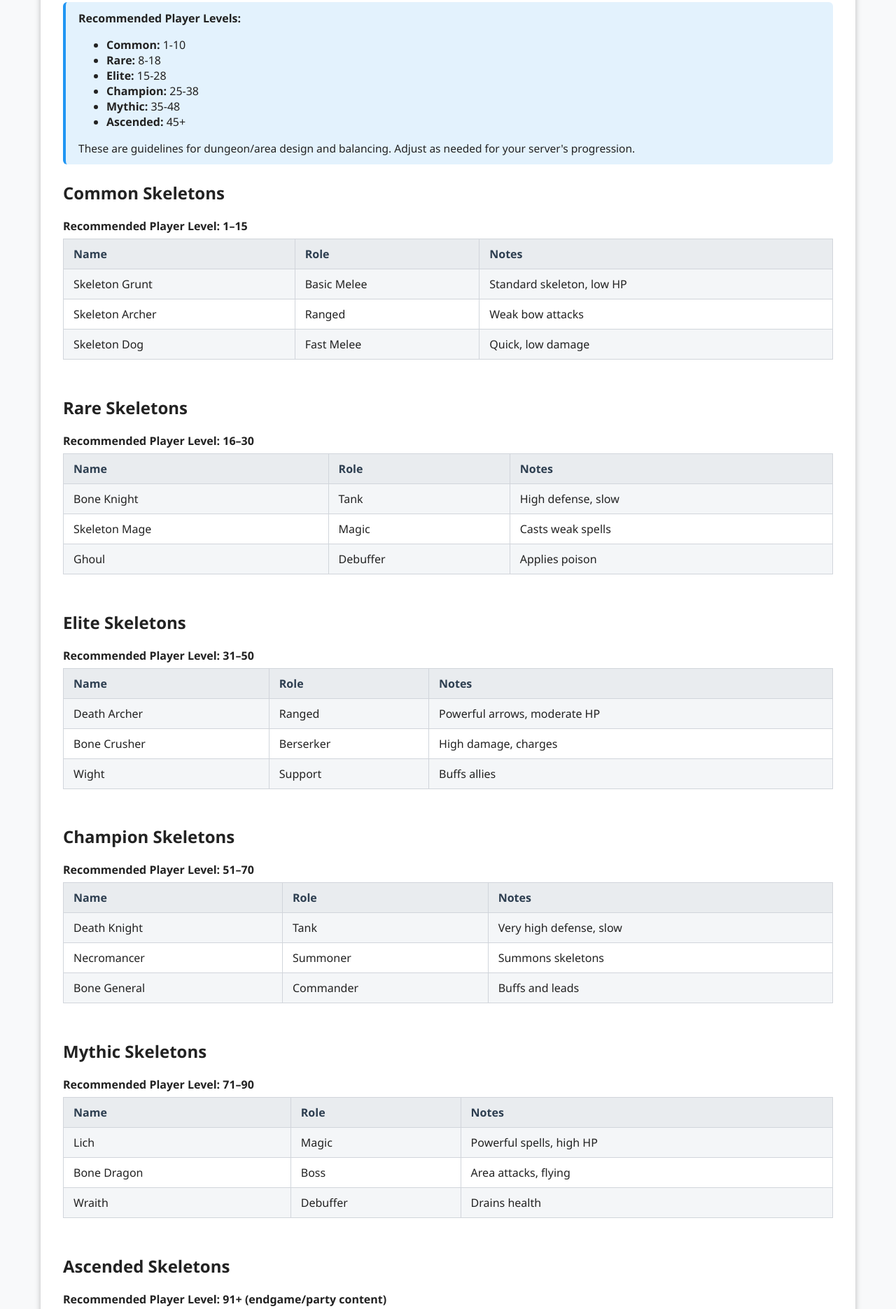
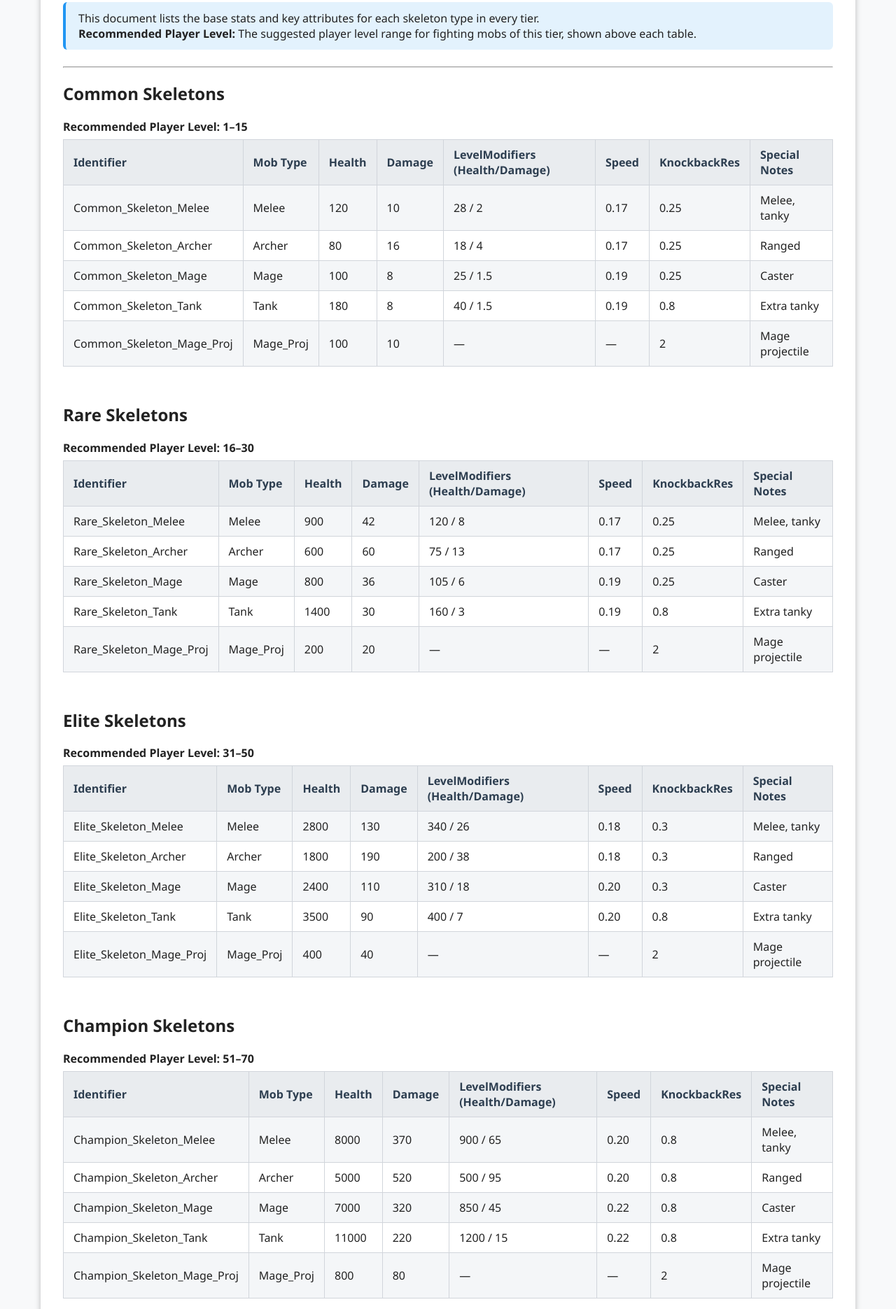
Before and after one commit to rti4-minecraft-resourcepacks/s4-mob-info, a plain HTML site: page Tiered_Skeletons_Reference.html in a window 1280 px wide. Shown: the part 227-2098 px from the top of the page at 70% size. Drawn offline with Linux system fonts and the light colour scheme.

Commit message:
Add files via upload

```diff
--- a/Tiered_Skeletons_Reference.html
+++ b/Tiered_Skeletons_Reference.html
@@ -17,26 +17,21 @@
     </nav>
     <h1>Tiered Skeletons Reference</h1>
     <div class="note">
-      <strong>Recommended Player Levels:</strong><br>
-      <ul>
-        <li><b>Common:</b> 1-10</li>
-        <li><b>Rare:</b> 8-18</li>
-        <li><b>Elite:</b> 15-28</li>
-        <li><b>Champion:</b> 25-38</li>
-        <li><b>Mythic:</b> 35-48</li>
-        <li><b>Ascended:</b> 45+</li>
-      </ul>
-      <span style="font-size:0.97em;">These are guidelines for dungeon/area design and balancing. Adjust as needed for your server's progression.</span>
+      This document lists the base stats and key attributes for each skeleton type in every tier.<br>
+      <b>Recommended Player Level:</b> The suggested player level range for fighting mobs of this tier, shown above each table.
     </div>
+    <hr>
     <div class="section">
       <h2>Common Skeletons</h2>
       <strong class="rec-player-level">Recommended Player Level: 1–15</strong>
       <div class="table-responsive">
         <table class="main-table">
-          <tr><th>Name</th><th>Role</th><th>Notes</th></tr>
-          <tr><td>Skeleton Grunt</td><td>Basic Melee</td><td>Standard skeleton, low HP</td></tr>
-          <tr><td>Skeleton Archer</td><td>Ranged</td><td>Weak bow attacks</td></tr>
-          <tr><td>Skeleton Dog</td><td>Fast Melee</td><td>Quick, low damage</td></tr>
+          <tr><th>Identifier</th><th>Mob Type</th><th>Health</th><th>Damage</th><th>LevelModifiers (Health/Damage)</th><th>Speed</th><th>KnockbackRes</th><th>Special Notes</th></tr>
+          <tr><td>Common_Skeleton_Melee</td><td>Melee</td><td>120</td><td>10</td><td>28 / 2</td><td>0.17</td><td>0.25</td><td>Melee, tanky</td></tr>
+          <tr><td>Common_Skeleton_Archer</td><td>Archer</td><td>80</td><td>16</td><td>18 / 4</td><td>0.17</td><td>0.25</td><td>Ranged</td></tr>
+          <tr><td>Common_Skeleton_Mage</td><td>Mage</td><td>100</td><td>8</td><td>25 / 1.5</td><td>0.19</td><td>0.25</td><td>Caster</td></tr>
+          <tr><td>Common_Skeleton_Tank</td><td>Tank</td><td>180</td><td>8</td><td>40 / 1.5</td><td>0.19</td><td>0.8</td><td>Extra tanky</td></tr>
+          <tr><td>Common_Skeleton_Mage_Proj</td><td>Mage_Proj</td><td>100</td><td>10</td><td>—</td><td>—</td><td>2</td><td>Mage projectile</td></tr>
         </table>
       </div>
     </div>
@@ -45,10 +40,12 @@
       <strong class="rec-player-level">Recommended Player Level: 16–30</strong>
       <div class="table-responsive">
         <table class="main-table">
-          <tr><th>Name</th><th>Role</th><th>Notes</th></tr>
-          <tr><td>Bone Knight</td><td>Tank</td><td>High defense, slow</td></tr>
-          <tr><td>Skeleton Mage</td><td>Magic</td><td>Casts weak spells</td></tr>
-          <tr><td>Ghoul</td><td>Debuffer</td><td>Applies poison</td></tr>
+          <tr><th>Identifier</th><th>Mob Type</th><th>Health</th><th>Damage</th><th>LevelModifiers (Health/Damage)</th><th>Speed</th><th>KnockbackRes</th><th>Special Notes</th></tr>
+          <tr><td>Rare_Skeleton_Melee</td><td>Melee</td><td>900</td><td>42</td><td>120 / 8</td><td>0.17</td><td>0.25</td><td>Melee, tanky</td></tr>
+          <tr><td>Rare_Skeleton_Archer</td><td>Archer</td><td>600</td><td>60</td><td>75 / 13</td><td>0.17</td><td>0.25</td><td>Ranged</td></tr>
+          <tr><td>Rare_Skeleton_Mage</td><td>Mage</td><td>800</td><td>36</td><td>105 / 6</td><td>0.19</td><td>0.25</td><td>Caster</td></tr>
+          <tr><td>Rare_Skeleton_Tank</td><td>Tank</td><td>1400</td><td>30</td><td>160 / 3</td><td>0.19</td><td>0.8</td><td>Extra tanky</td></tr>
+          <tr><td>Rare_Skeleton_Mage_Proj</td><td>Mage_Proj</td><td>200</td><td>20</td><td>—</td><td>—</td><td>2</td><td>Mage projectile</td></tr>
         </table>
       </div>
     </div>
@@ -57,10 +54,12 @@
       <strong class="rec-player-level">Recommended Player Level: 31–50</strong>
       <div class="table-responsive">
         <table class="main-table">
-          <tr><th>Name</th><th>Role</th><th>Notes</th></tr>
-          <tr><td>Death Archer</td><td>Ranged</td><td>Powerful arrows, moderate HP</td></tr>
-          <tr><td>Bone Crusher</td><td>Berserker</td><td>High damage, charges</td></tr>
-          <tr><td>Wight</td><td>Support</td><td>Buffs allies</td></tr>
+          <tr><th>Identifier</th><th>Mob Type</th><th>Health</th><th>Damage</th><th>LevelModifiers (Health/Damage)</th><th>Speed</th><th>KnockbackRes</th><th>Special Notes</th></tr>
+          <tr><td>Elite_Skeleton_Melee</td><td>Melee</td><td>2800</td><td>130</td><td>340 / 26</td><td>0.18</td><td>0.3</td><td>Melee, tanky</td></tr>
+          <tr><td>Elite_Skeleton_Archer</td><td>Archer</td><td>1800</td><td>190</td><td>200 / 38</td><td>0.18</td><td>0.3</td><td>Ranged</td></tr>
+          <tr><td>Elite_Skeleton_Mage</td><td>Mage</td><td>2400</td><td>110</td><td>310 / 18</td><td>0.20</td><td>0.3</td><td>Caster</td></tr>
+          <tr><td>Elite_Skeleton_Tank</td><td>Tank</td><td>3500</td><td>90</td><td>400 / 7</td><td>0.20</td><td>0.8</td><td>Extra tanky</td></tr>
+          <tr><td>Elite_Skeleton_Mage_Proj</td><td>Mage_Proj</td><td>400</td><td>40</td><td>—</td><td>—</td><td>2</td><td>Mage projectile</td></tr>
         </table>
       </div>
     </div>
@@ -69,10 +68,12 @@
       <strong class="rec-player-level">Recommended Player Level: 51–70</strong>
       <div class="table-responsive">
         <table class="main-table">
-          <tr><th>Name</th><th>Role</th><th>Notes</th></tr>
-          <tr><td>Death Knight</td><td>Tank</td><td>Very high defense, slow</td></tr>
-          <tr><td>Necromancer</td><td>Summoner</td><td>Summons skeletons</td></tr>
-          <tr><td>Bone General</td><td>Commander</td><td>Buffs and leads</td></tr>
+          <tr><th>Identifier</th><th>Mob Type</th><th>Health</th><th>Damage</th><th>LevelModifiers (Health/Damage)</th><th>Speed</th><th>KnockbackRes</th><th>Special Notes</th></tr>
+          <tr><td>Champion_Skeleton_Melee</td><td>Melee</td><td>8000</td><td>370</td><td>900 / 65</td><td>0.20</td><td>0.8</td><td>Melee, tanky</td></tr>
+          <tr><td>Champion_Skeleton_Archer</td><td>Archer</td><td>5000</td><td>520</td><td>500 / 95</td><td>0.20</td><td>0.8</td><td>Ranged</td></tr>
+          <tr><td>Champion_Skeleton_Mage</td><td>Mage</td><td>7000</td><td>320</td><td>850 / 45</td><td>0.22</td><td>0.8</td><td>Caster</td></tr>
+          <tr><td>Champion_Skeleton_Tank</td><td>Tank</td><td>11000</td><td>220</td><td>1200 / 15</td><td>0.22</td><td>0.8</td><td>Extra tanky</td></tr>
+          <tr><td>Champion_Skeleton_Mage_Proj</td><td>Mage_Proj</td><td>800</td><td>80</td><td>—</td><td>—</td><td>2</td><td>Mage projectile</td></tr>
         </table>
       </div>
     </div>
@@ -81,10 +82,12 @@
       <strong class="rec-player-level">Recommended Player Level: 71–90</strong>
       <div class="table-responsive">
         <table class="main-table">
-          <tr><th>Name</th><th>Role</th><th>Notes</th></tr>
-          <tr><td>Lich</td><td>Magic</td><td>Powerful spells, high HP</td></tr>
-          <tr><td>Bone Dragon</td><td>Boss</td><td>Area attacks, flying</td></tr>
-          <tr><td>Wraith</td><td>Debuffer</td><td>Drains health</td></tr>
+          <tr><th>Identifier</th><th>Mob Type</th><th>Health</th><th>Damage</th><th>LevelModifiers (Health/Damage)</th><th>Speed</th><th>KnockbackRes</th><th>Special Notes</th></tr>
+          <tr><td>Mythic_Skeleton_Melee</td><td>Melee</td><td>22000</td><td>1100</td><td>2200 / 170</td><td>0.22</td><td>1.0</td><td>Melee, tanky</td></tr>
+          <tr><td>Mythic_Skeleton_Archer</td><td>Archer</td><td>15000</td><td>1600</td><td>1300 / 250</td><td>0.22</td><td>1.0</td><td>Ranged</td></tr>
+          <tr><td>Mythic_Skeleton_Mage</td><td>Mage</td><td>20000</td><td>950</td><td>2000 / 120</td><td>0.24</td><td>1.0</td><td>Caster</td></tr>
+          <tr><td>Mythic_Skeleton_Tank</td><td>Tank</td><td>30000</td><td>700</td><td>3000 / 40</td><td>0.24</td><td>1.0</td><td>Extra tanky</td></tr>
+          <tr><td>Mythic_Skeleton_Mage_Proj</td><td>Mage_Proj</td><td>1600</td><td>160</td><td>—</td><td>—</td><td>2</td><td>Mage projectile</td></tr>
         </table>
       </div>
     </div>
@@ -93,13 +96,26 @@
       <strong class="rec-player-level">Recommended Player Level: 91+ (endgame/party content)</strong>
       <div class="table-responsive">
         <table class="main-table">
-          <tr><th>Name</th><th>Role</th><th>Notes</th></tr>
-          <tr><td>Deathlord</td><td>Boss</td><td>Extremely high stats</td></tr>
-          <tr><td>Phylactery Lich</td><td>Magic</td><td>Immortal unless phylactery destroyed</td></tr>
-          <tr><td>Bone Colossus</td><td>Tank</td><td>Massive HP, slow</td></tr>
+          <tr><th>Identifier</th><th>Mob Type</th><th>Health</th><th>Damage</th><th>LevelModifiers (Health/Damage)</th><th>Speed</th><th>KnockbackRes</th><th>Special Notes</th></tr>
+          <tr><td>Ascended_Skeleton_Melee</td><td>Melee</td><td>65000</td><td>3200</td><td>6000 / 450</td><td>0.25</td><td>1.0</td><td>Melee, tanky</td></tr>
+          <tr><td>Ascended_Skeleton_Archer</td><td>Archer</td><td>45000</td><td>4500</td><td>3500 / 700</td><td>0.25</td><td>1.0</td><td>Ranged</td></tr>
+          <tr><td>Ascended_Skeleton_Mage</td><td>Mage</td><td>60000</td><td>2800</td><td>5700 / 350</td><td>0.27</td><td>1.0</td><td>Caster</td></tr>
+          <tr><td>Ascended_Skeleton_Tank</td><td>Tank</td><td>80000</td><td>2000</td><td>8000 / 100</td><td>0.27</td><td>1.0</td><td>Extra tanky</td></tr>
+          <tr><td>Ascended_Skeleton_Mage_Proj</td><td>Mage_Proj</td><td>3200</td><td>320</td><td>—</td><td>—</td><td>2</td><td>Mage projectile</td></tr>
         </table>
       </div>
     </div>
+    <div class="legend">
+      <b>Legend:</b>
+      <ul>
+        <li><b>Identifier:</b> Internal MythicMobs mob name</li>
+        <li><b>Speed:</b> MovementSpeed from Options</li>
+        <li><b>KnockbackRes:</b> KnockbackResistance</li>
+        <li><b>Special Notes:</b> Notable skills, equipment, or unique mechanics</li>
+      </ul>
+    </div>
+    <hr>
+    <p><a href="index.html">Back to Main Reference</a></p>
     <footer style="margin-top:40px; color:#888; font-size:0.97em; text-align:center;">
       &copy; 2024 Dungeon Developer Docs. | <a href="index.html">Back to Home</a>
     </footer>
```
